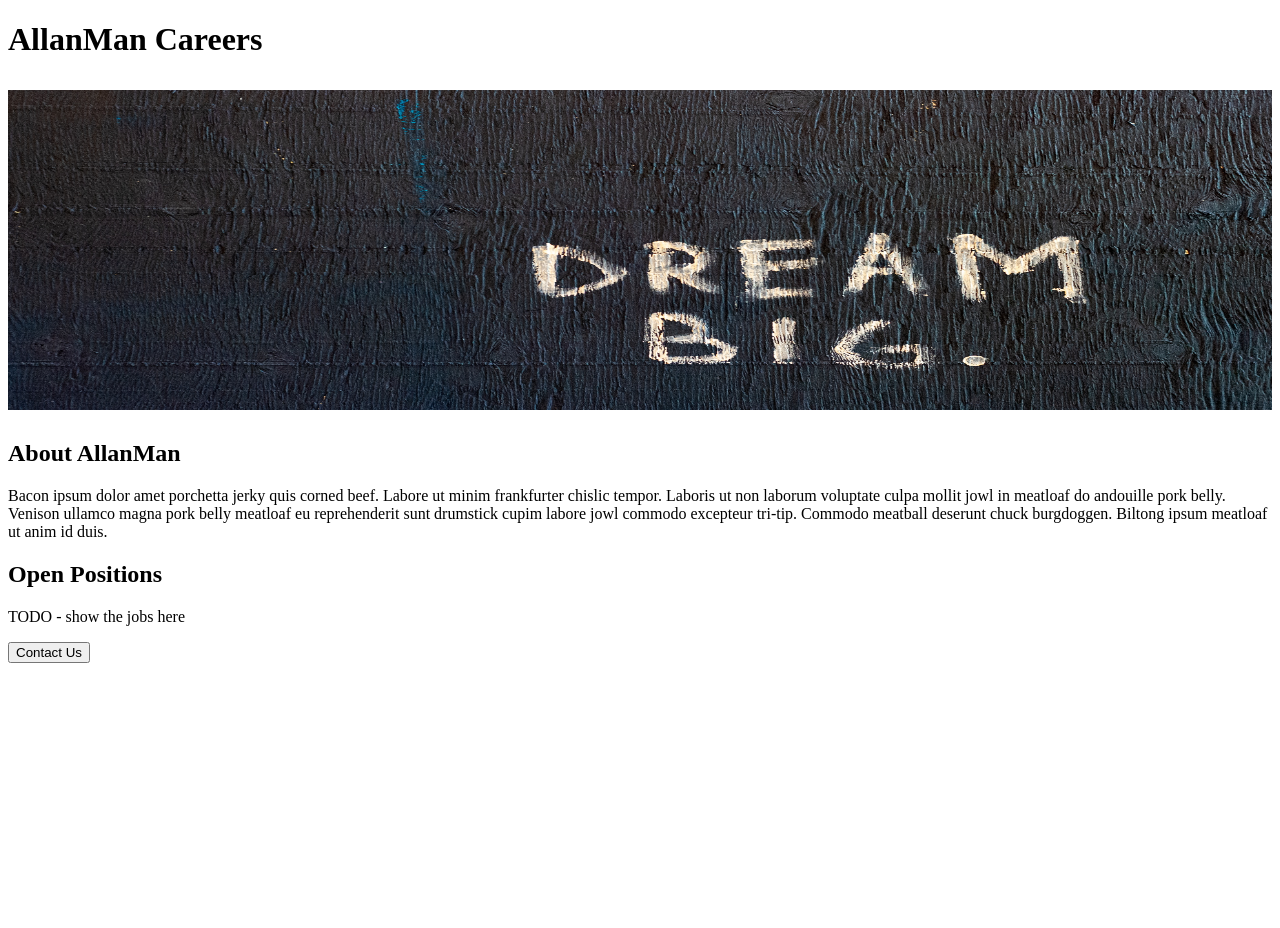
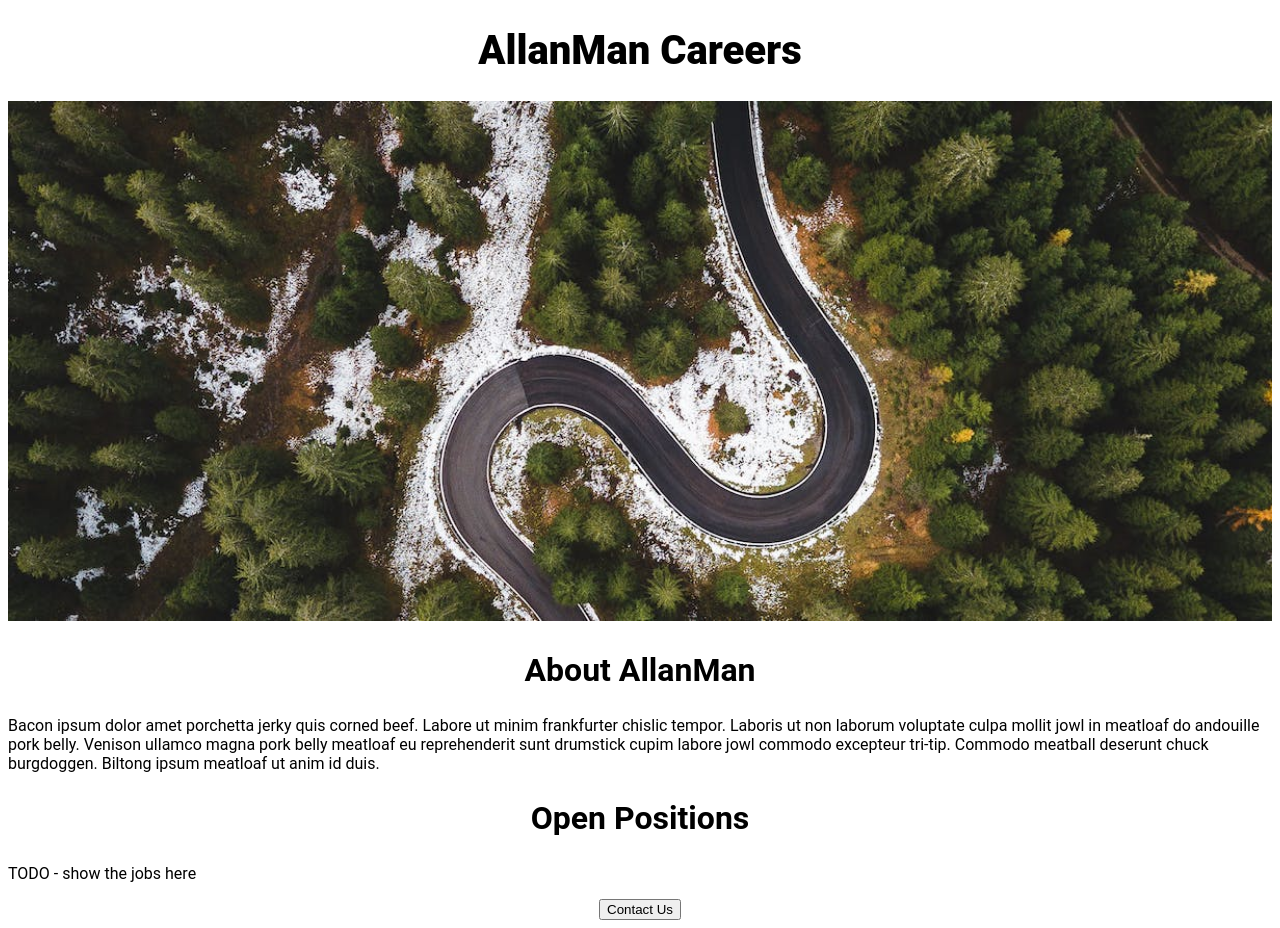
Before and after one commit to Alldayallan/allanman-content-site, a Flask app: page / in a window 1280 px wide. Before the commit the page ends 663 px from the top, so only its background shows below. Run offline with Flask 3, Linux system fonts and the light colour scheme.

Commit message:
added html and css

```diff
--- a/templates/home.html
+++ b/templates/home.html
@@ -5,14 +5,51 @@
   <meta http-equiv="X-UA-Compatible" content="IE=edge">
   <meta name="viewport" content="width=device-width, initial-scale=1.0">
   <title>AllanMan Things</title>
+  <style>
+    h1 {
+      font-size: 40px;
+      font-family: Roboto;
+      font-weight: 800;
+      color: rgba (70, 84, 77, 1);
+      text-align: center;
+    }
+
+    #banner {
+      width: 100%;
+      height: 520px;
+      object-fit: cover;
+      justify-content: center;
+    }
+
+    h2 {
+      font-family: Roboto;
+      font-size: 32px;
+      color: rgba (25, 31, 28, 1);
+      text-align: center;
+      font-weight: 700;
+    }
+
+    .body-text {
+      font-family: Roboto;
+      font-size: 1em;
+      color: rgba (25, 31, 28, 1);
+
+    }
+
+  </style>
 </head>
 <body>
-  <h1>AllanMan Careers</p>
-    <img src="https://allanman-content-site.aldev408.repl.co/static/banner.jpg" height="320px", width="100%">
+
+    <h1>AllanMan Careers</h1>
+      <img id="banner" src="https://allanman-content-site.aldev408.repl.co/static/banner.jpg">
+  <div class="body-text">
     <h2>About AllanMan</h2>
-    <p>Bacon ipsum dolor amet porchetta jerky quis corned beef. Labore ut minim frankfurter chislic tempor. Laboris ut non laborum voluptate culpa mollit jowl in meatloaf do andouille pork belly. Venison ullamco magna pork belly meatloaf eu reprehenderit sunt drumstick cupim labore jowl commodo excepteur tri-tip. Commodo meatball deserunt chuck burgdoggen. Biltong ipsum meatloaf ut anim id duis.</p>
+      <p>Bacon ipsum dolor amet porchetta jerky quis corned beef. Labore ut minim frankfurter chislic tempor. Laboris ut non laborum voluptate culpa mollit jowl in meatloaf do andouille pork belly. Venison ullamco magna pork belly meatloaf eu reprehenderit sunt drumstick cupim labore jowl commodo excepteur tri-tip. Commodo meatball deserunt chuck burgdoggen. Biltong ipsum meatloaf ut anim id duis.</p>
     <h2>Open Positions</h2>
     <p>TODO - show the jobs here</p>
-    <button>Contact Us</button>
+    <div style="text-align: center;"">
+      <button>Contact Us</button>
+    </div>
+  </div>
 </body>
 </html>
```
Also changed, not shown: static/banner.jpg.
